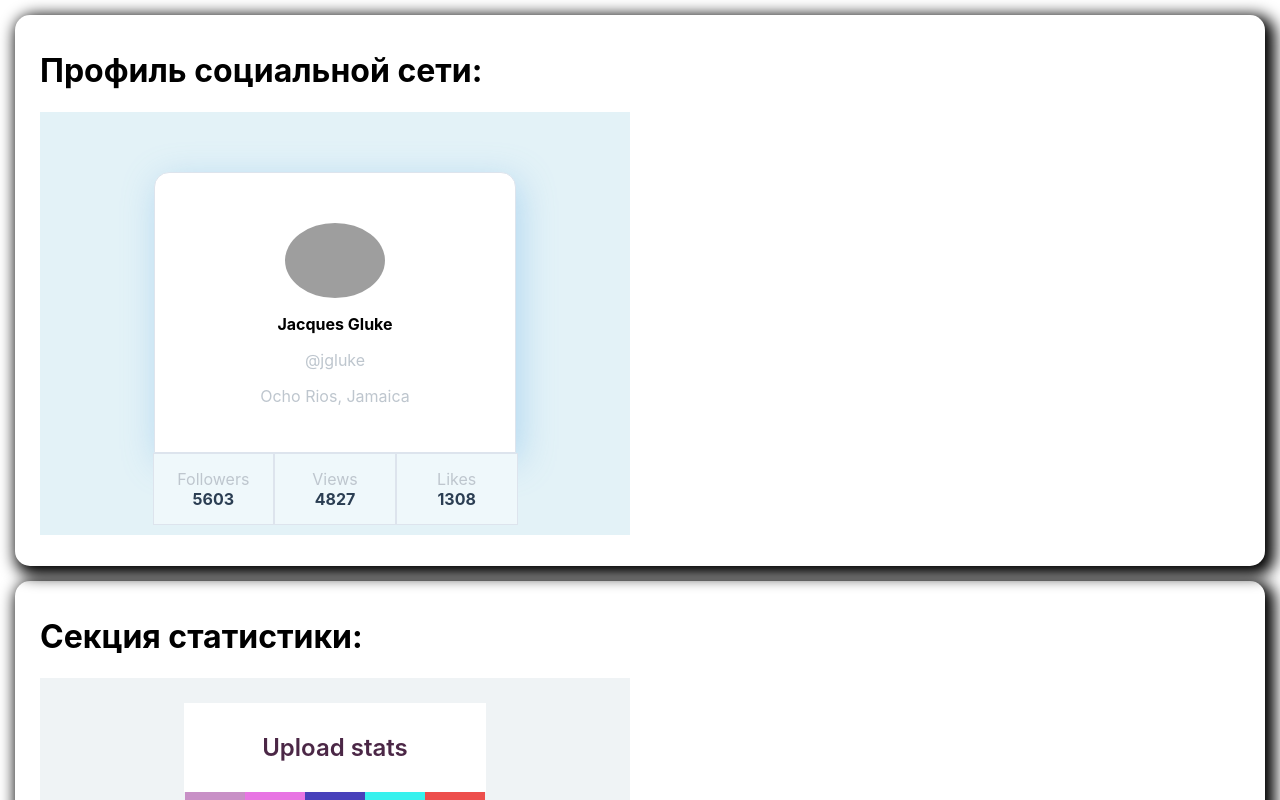
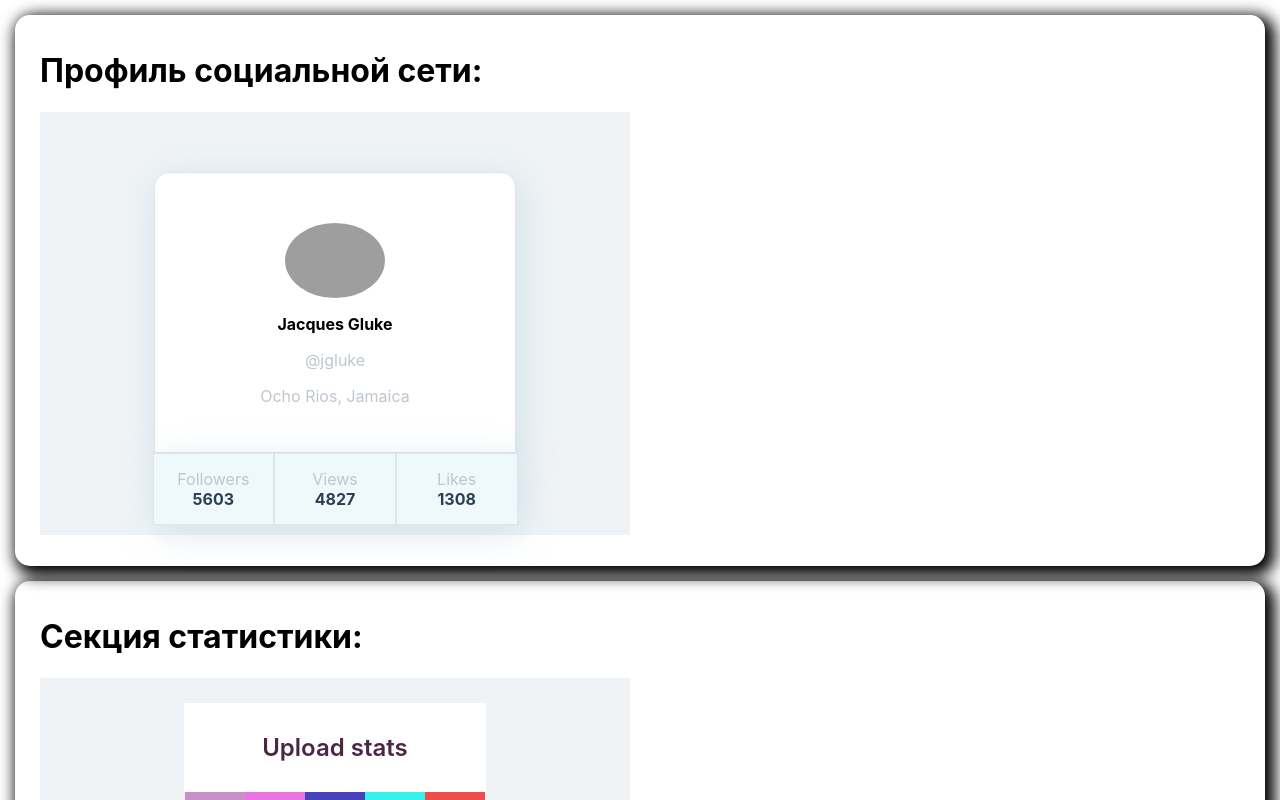
Before and after one commit to smaltsev-v/goit-react-hw-01-components, a React (Create React App) app in the folder my-app/: page / in a window 1280 px wide. Shown: the top 800 px of the page. Built offline with nearby package versions, Linux system fonts and the light colour scheme; grey boxes are pictures that could not be loaded.

Commit message:
finish fix

```diff
--- a/my-app/src/components/Profile/Profile.css
+++ b/my-app/src/components/Profile/Profile.css
@@ -8,7 +8,7 @@ p {
 .profile {
   padding: 10px;
   width: 570px;
-  background-color: #e3f2f7;
+  background-color: #eff3f5;
 }
 .description {
   width: 300px;
@@ -17,7 +17,7 @@ p {
   margin: 50px auto 0;
   background: #fff;
   border-radius: 15px 15px 0 0;
-  box-shadow: 4px 8px 35px 0 rgb(108 178 232 / 41%);
+  box-shadow: 4px 8px 35px 0 rgba(166, 196, 219, 0.41);
   border: 1px solid #dde4ed;
 }
 
@@ -50,7 +50,7 @@ p {
   list-style: none;
   margin: 0 auto;
   padding: 0;
-  border-radius: 0 0 15px 15px;
+  box-shadow: 4px 8px 35px 0 rgba(166, 196, 219, 0.41);
 }
 
 .StatItem {
```
